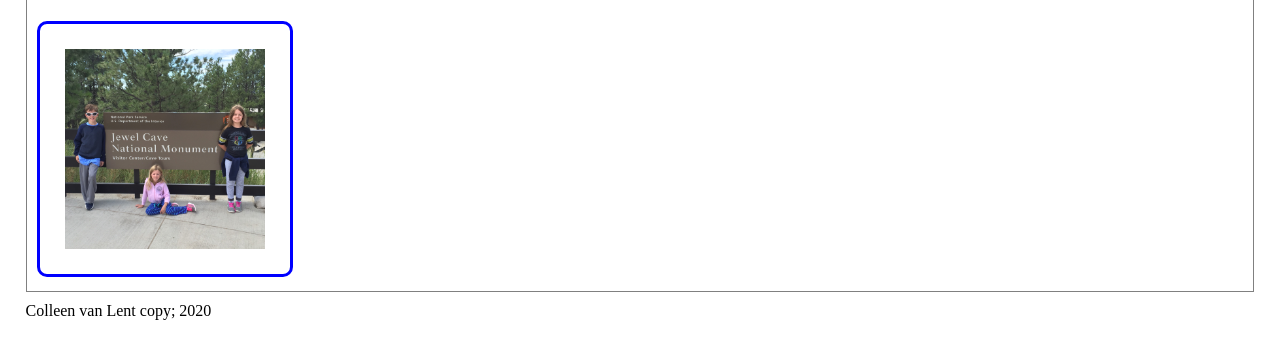
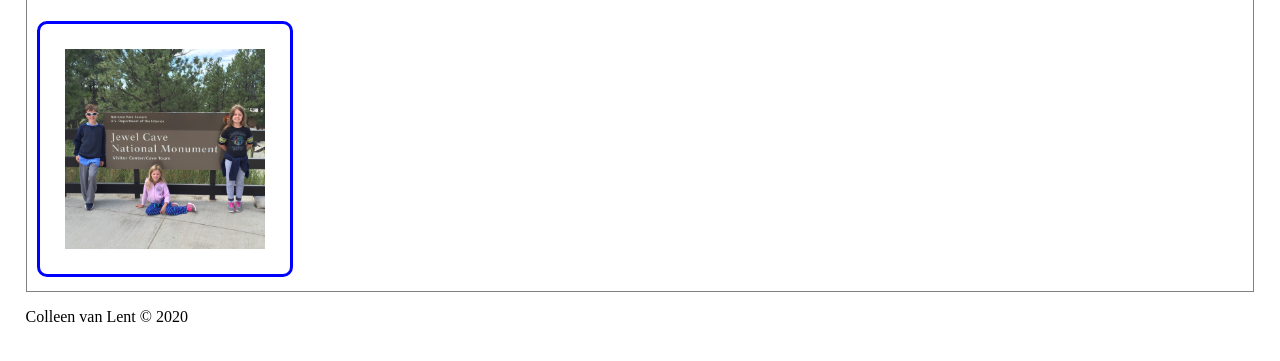
Before and after one commit to sophiejiv/homework_1, a plain HTML site: page family.html in a window 1280 px wide. Shown: the part 569-930 px from the top of the page. Drawn offline with Linux system fonts and the light colour scheme.

Commit message:
Update family.html

```diff
--- a/family.html
+++ b/family.html
@@ -28,6 +28,6 @@
 <img src = "imgs/jewel_cave.jpg" width="1000" alt=" Collen's kids in front of Jewel Cave sign"/>
 </main>
 
-Colleen van Lent copy; 2020
+<p>Colleen van Lent &copy; 2020</p>
 </body>
 </html>
```
